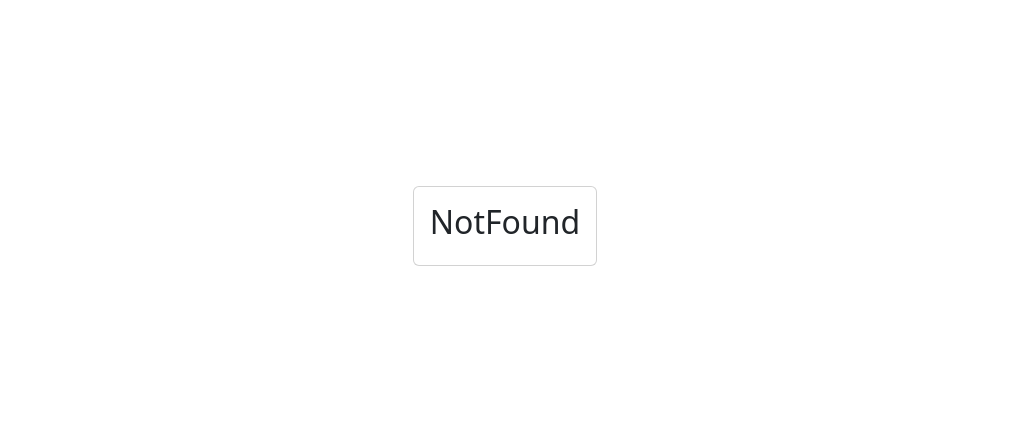
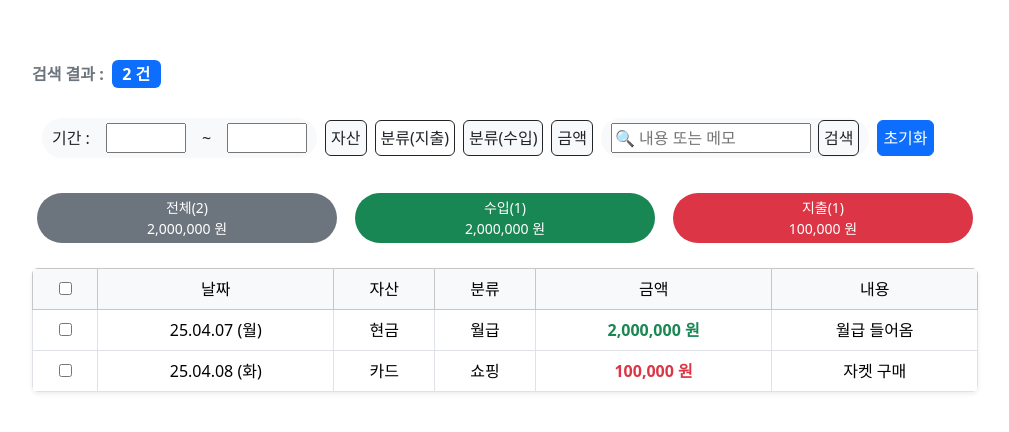
Before and after one commit to chol644/OreO, a Vue app: page /report in a window 1280 px wide. Shown: the part 166-598 px from the top of the page, without its empty margins (135-1144 px from the left). Built offline with nearby package versions, Linux system fonts and the light colour scheme.

Commit message:
feat: report 추가

```diff
--- a/src/components/router/index.js
+++ b/src/components/router/index.js
@@ -4,6 +4,7 @@ import Login from '@/pages/Login.vue';
 import NotFound from '@/pages/NotFound.vue';
 import Signup from '@/pages/Signup.vue';
 import ProfileEdit from '@/pages/ProfileEdit.vue';
+import Report from '@/pages/Report.vue';
 
 const router = createRouter({
   history: createWebHistory(),
@@ -20,7 +21,7 @@ const router = createRouter({
       path: '/signup',
       name: 'Signup',
       components: {
-        default: Signup
+        default: Signup,
         // left: HomeLeft,
       },
     },
@@ -28,15 +29,23 @@ const router = createRouter({
       path: '/profile-edit',
       name: 'ProfileEdit',
       components: {
-        default: ProfileEdit
+        default: ProfileEdit,
+        // left: HomeLeft,
+      },
+    },
+    {
+      path: '/report',
+      name: 'Report',
+      components: {
+        default: Report,
         // left: HomeLeft,
       },
     },
     {
       path: '/:pathMatch(.*)*', // 모든 경로와 일치 (정규식 사용)
       name: 'NotFound',
-      component: NotFound
-    }
+      component: NotFound,
+    },
   ],
 });
 export default router;
--- /dev/null
+++ b/src/pages/Report.vue
@@ -0,0 +1,128 @@
+<template>
+  <div class="container p-2 justify-content-center align-items-center">
+    <div class="d-flex align-items-center mb-3">
+      <span class="me-2 fw-semibold text-secondary"> 검색 결과 :</span>
+      <span class="badge bg-primary fs-6">2 건</span>
+    </div>
+
+    <div class="filter d-flex flex-wrap align-items-center gap-2">
+      <span
+        class="period bg-light bg-box rounded-pill d-flex justify-content-center align-items-center"
+      >
+        기간 :
+        <input type="text" class="period" />　~
+        <input type="text" class="period" />
+      </span>
+      <span><button class="btn btn-outline-dark bg-light">자산</button></span>
+      <span
+        ><button class="btn btn-outline-dark bg-white">분류(지출)</button></span
+      >
+      <span
+        ><button class="btn btn-outline-dark bg-light">분류(수입)</button></span
+      >
+      <span><button class="btn btn-outline-dark bg-light">금액</button></span>
+      <span
+        class="bg-light bg-box rounded-pill d-flex justify-content-center align-items-center"
+      >
+        <i class="fa-solid fa-magnifying-glass"></i>
+        <input type="text" class="inputMemo" placeholder="🔍 내용 또는 메모" />
+        <button class="btn btn-outline-dark">검색</button>
+      </span>
+      <span><button class="btn btn-primary float-end">초기화</button></span>
+    </div>
+
+    <div class="total d-flex justify-content-center gap-2 flex-wrap my-3">
+      <span
+        class="bg-secondary text-white rounded-pill text-center small px-2 py-1"
+        style="min-width: 80px"
+      >
+        전체(2)<br />2,000,000 원
+      </span>
+      <span
+        class="bg-success text-white rounded-pill text-center small px-2 py-1"
+        style="min-width: 80px"
+      >
+        수입(1)<br />2,000,000 원
+      </span>
+      <span
+        class="bg-danger text-white rounded-pill text-center small px-2 py-1"
+        style="min-width: 80px"
+      >
+        지출(1)<br />100,000 원
+      </span>
+    </div>
+
+    <div class="table-responsive rounded shadow-sm overflow-hidden">
+      <table
+        class="table table-bordered table-hover align-middle text-center mb-0"
+      >
+        <thead class="table-light">
+          <tr>
+            <th scope="col"><input type="checkbox" /></th>
+            <th scope="col">날짜</th>
+            <th scope="col">자산</th>
+            <th scope="col">분류</th>
+            <th scope="col">금액</th>
+            <th scope="col">내용</th>
+          </tr>
+        </thead>
+        <tbody>
+          <tr>
+            <td><input type="checkbox" /></td>
+            <td>25.04.07 (월)</td>
+            <td>현금</td>
+            <td>월급</td>
+            <td class="text-success fw-bold">2,000,000 원</td>
+            <td>월급 들어옴</td>
+          </tr>
+          <tr>
+            <td><input type="checkbox" /></td>
+            <td>25.04.08 (화)</td>
+            <td>카드</td>
+            <td>쇼핑</td>
+            <td class="text-danger fw-bold">100,000 원</td>
+            <td>자켓 구매</td>
+          </tr>
+        </tbody>
+      </table>
+    </div>
+  </div>
+</template>
+<style>
+div {
+  margin: 20px;
+}
+.container {
+  background-color: white;
+}
+.total > span {
+  margin: 5px;
+  padding: 4px 15px;
+  width: 300px;
+}
+.filter {
+  padding: 10px;
+}
+.filter > .bg-box {
+  padding: 5px 10px;
+  height: 40px;
+  width: auto;
+}
+.btn {
+  padding: 5px;
+}
+.period {
+  width: 80px;
+  height: 30px;
+}
+.inputMemo {
+  width: 200px;
+  height: 30px;
+  margin-right: 7px;
+}
+</style>
+<script>
+export default {
+  name: 'Report',
+};
+</script>
```
Also changed, not shown: src/App.vue (+9 -9 lines), test.html (added, +49 -0 lines), 1 other file (tests, documents, lock files or other folders).
